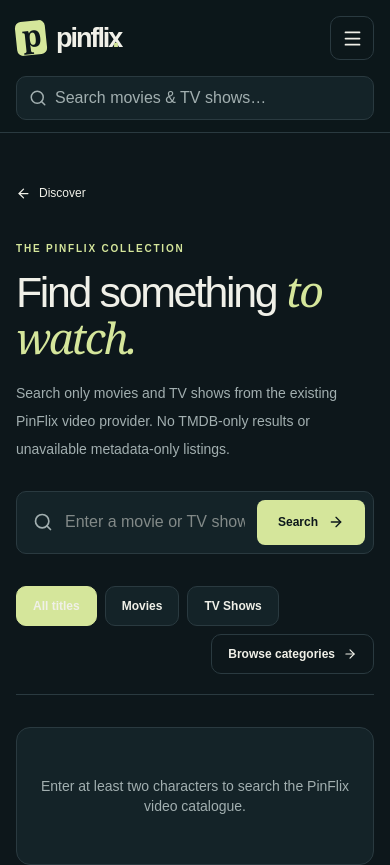
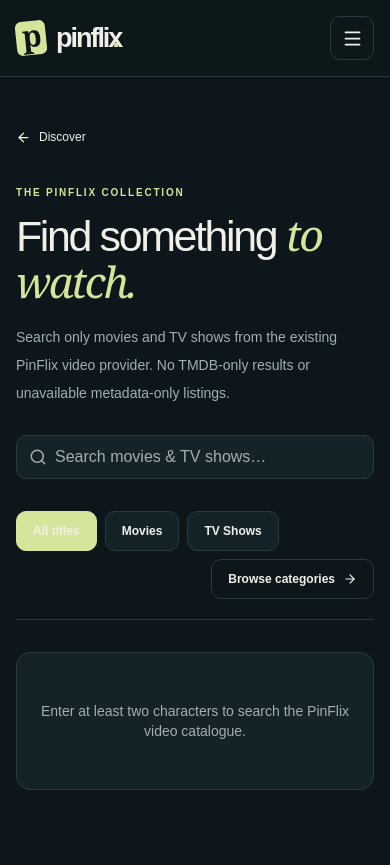
Before and after one commit to omarreact/PinFlix, a Next.js app: page /search in a window 390 px wide. Shown: the top 865 px of the page. Built offline with nearby package versions, Linux system fonts and the light colour scheme.

Commit message:
fix(ui): single mobile search input, honest provider search errors, correct TV classification

```diff
--- a/app/search/page.tsx
+++ b/app/search/page.tsx
@@ -1,6 +1,7 @@
 import Link from "next/link";
-import { ArrowLeft, ArrowRight, Search } from "lucide-react";
+import { ArrowLeft, ArrowRight } from "lucide-react";
 import { EntertainmentGrid } from "@/src/components/catalog-sections";
+import { LiveSearch } from "@/src/components/live-search";
 import { searchLibrary } from "@/src/lib/search-service";
 import { safeSearchQuery, safeSearchKind, type SearchKind } from "@/src/lib/search-ranking";
 
@@ -31,13 +32,9 @@ export default async function SearchPage({ searchParams }: { searchParams: Searc
       <p className="pf-eyebrow mt-7">THE PINFLIX COLLECTION</p>
       <h1 className="pf-title mt-3">Find something <span className="pf-serif">to watch.</span></h1>
       <p className="mt-4 text-sm leading-7 text-muted">Search only movies and TV shows from the existing PinFlix video provider. No TMDB-only results or unavailable metadata-only listings.</p>
-      <form action="/search" role="search" className="mt-7 flex items-center gap-2 rounded-md border border-line bg-surface p-2 focus-within:border-brand">
-        <Search size={20} className="ml-2 shrink-0 text-muted"/>
-        <input name="q" defaultValue={query} maxLength={100} aria-label="Search movies and TV shows"
-          placeholder="Enter a movie or TV show title…" className="min-w-0 flex-1 bg-transparent px-1 py-2.5 text-sm text-fg outline-none"/>
-        <input type="hidden" name="kind" value={kind}/>
-        <button type="submit" className="pf-action min-h-10 shrink-0">Search <ArrowRight size={16}/></button>
-      </form>
+      <div className="mt-7 max-w-2xl">
+        <LiveSearch key={`${query}:${kind}`} initialQuery={query} initialKind={kind}/>
+      </div>
     </section>
     <nav aria-label="Filter by type" className="flex flex-wrap gap-2 border-b border-line pb-5">
       {kinds.map(([value, label]) => <Link key={value} href={searchUrl(query, value)}
@@ -52,14 +49,21 @@ export default async function SearchPage({ searchParams }: { searchParams: Searc
     ) : <section className="space-y-6" aria-label="Provider search results">
       <div className="flex flex-wrap items-baseline justify-between gap-3">
         <h2 className="text-xl font-semibold text-fg">
-          {results.catalog.length ? `${results.catalog.length} results` : "No matching titles"} for “{query}”
+          {results.status === "unavailable" ? "Search temporarily unavailable" :
+            results.catalog.length ? `${results.catalog.length} results` : "No matching provider results"} for “{query}”
         </h2>
         <span className="text-xs text-muted">Page {page}</span>
       </div>
-      {results.catalog.length ? <EntertainmentGrid items={results.catalog}/> : (
+      {results.status === "unavailable" ? (
+        <div role="status" className="glass-panel rounded-lg px-5 py-10 text-center">
+          <p className="text-lg font-medium text-fg">The video provider could not complete this search</p>
+          <p className="mt-2 text-sm text-muted">This does not mean the title is absent. Please try again in a moment.</p>
+          <Link href={searchUrl(query,kind)} className="pf-action mt-5">Retry search <ArrowRight size={15}/></Link>
+        </div>
+      ) : results.catalog.length ? <EntertainmentGrid items={results.catalog}/> : (
         <div className="glass-panel rounded-lg px-5 py-12 text-center">
-          <p className="text-lg font-medium text-fg">Not in the current provider catalogue</p>
-          <p className="mt-2 text-sm text-muted">Try a shorter title, a different spelling, or browse by genre.</p>
+          <p className="text-lg font-medium text-fg">No matches returned by the provider</p>
+          <p className="mt-2 text-sm text-muted">Try a shorter title, a different spelling, or browse by genre. Title availability can change.</p>
           <Link href="/catalogue" className="pf-action mt-5">Browse catalogue <ArrowRight size={15}/></Link>
         </div>
       )}
@@ -68,7 +72,7 @@ export default async function SearchPage({ searchParams }: { searchParams: Searc
         <span className="text-xs text-muted">Page {page}</span>
         {results.catalogHasMore && <Link className="pf-action pf-action-outline" href={searchUrl(query, kind, page + 1)}>Next <ArrowRight size={15}/></Link>}
       </nav>}
-      <p className="text-xs text-muted">Results come from the video provider. Individual playback availability is confirmed when the player resolves its source.</p>
+      <p className="text-xs text-muted">Results come from the video provider, not TMDB. Individual playback availability is checked when Play is pressed.</p>
     </section>}
   </div>;
 }
--- a/src/components/app-shell.tsx
+++ b/src/components/app-shell.tsx
@@ -20,6 +20,7 @@ export function AppShell({children}:{children:React.ReactNode}) {
   const pathname=usePathname();
   const [expanded,setExpanded]=useState(false);
   const watching=pathname.startsWith("/watch/");
+  const isSearchPage = pathname === "/search";
   if(watching) return <div className="min-h-screen bg-black">{children}</div>;
 
   return <div className="min-h-screen bg-bg text-fg">
@@ -44,14 +45,14 @@ export function AppShell({children}:{children:React.ReactNode}) {
             </details>
           ) : <Link key={link.href} href={link.href} aria-current={link.href==="/" ? pathname==="/"?"page":undefined : pathname.startsWith(link.href)?"page":undefined}>{link.label}</Link>)}
         </nav>
-        <div className="pf-search ml-auto hidden w-[min(30vw,310px)] md:block"><LiveSearch/></div>
+        {!isSearchPage && <div className="pf-search ml-auto hidden w-[min(30vw,310px)] md:block"><LiveSearch/></div>}
         <div className="hidden items-center gap-3 lg:flex">
           <Link href="/saved" className="media-focus inline-flex h-10 w-10 items-center justify-center rounded-lg border border-line" aria-label="Open My List"><Bookmark size={17}/></Link>
           <Link href="/login" className="media-focus inline-flex items-center gap-2 rounded-md border border-line px-4 py-2.5 text-xs font-semibold">Sign in <ArrowUpRight size={15}/></Link>
         </div>
         <button type="button" className="media-focus inline-flex h-11 w-11 items-center justify-center rounded-md border border-line lg:hidden" aria-label={expanded?"Close menu":"Open menu"} aria-expanded={expanded} aria-controls="pinflix-menu" onClick={()=>setExpanded(p=>!p)}>{expanded?<X size={21}/>:<Menu size={21}/>}</button>
       </div>
-      <div className="pf-container pb-3 md:hidden"><LiveSearch/></div>
+      {!isSearchPage && <div className="pf-container pb-3 md:hidden"><LiveSearch/></div>}
       {expanded&&<nav id="pinflix-menu" aria-label="Mobile navigation" className="pf-container pf-nav flex flex-col gap-1 border-t border-line py-3 lg:hidden">
         {links.map(link=><Link key={link.href} href={link.href} onClick={()=>setExpanded(false)} aria-current={link.href==="/" ? pathname==="/"?"page":undefined : pathname.startsWith(link.href)?"page":undefined} className="media-focus rounded-md px-3 py-3 hover:bg-white/5">{link.label}</Link>)}
         <div className="mt-1 border-t border-line pt-3">
--- a/src/components/live-search.tsx
+++ b/src/components/live-search.tsx
@@ -27,14 +27,19 @@ function searchUrl(q:string,kind:SearchKind){
   return `/search?${params}`;
 }
 
-export function LiveSearch(){
+export function LiveSearch({
+  initialQuery = "", initialKind = "all",
+}: {
+  initialQuery?: string;
+  initialKind?: SearchKind;
+} = {}){
   const router=useRouter();
   const inputRef=useRef<HTMLInputElement>(null);
   const rootRef=useRef<HTMLDivElement>(null);
   const id=useId();
   const listId=`pinflix-search-results-${id.replaceAll(":","")}`;
-  const [query,setQuery]=useState("");
-  const [kind,setKind]=useState<SearchKind>("all");
+  const [query,setQuery]=useState(initialQuery);
+  const [kind,setKind]=useState<SearchKind>(initialKind);
   const [open,setOpen]=useState(false);
   const [data,setData]=useState<SearchResponse|null>(null);
   const [loading,setLoading]=useState(false);
@@ -125,12 +130,12 @@ export function LiveSearch(){
     <form onSubmit={performSearch} role="search">
       <div className="flex h-11 items-center gap-2 rounded-md border border-line bg-surface px-3 focus-within:border-brand">
         <Search size={18} className="shrink-0 text-muted" aria-hidden="true"/>
-        <input ref={inputRef} type="search" value={query} maxLength={100}
+        <input ref={inputRef} type="text" inputMode="search" enterKeyHint="search" value={query} maxLength={100}
           role="combobox" aria-label="Search movies and TV series" aria-autocomplete="list"
           aria-expanded={open} aria-controls={listId}
           aria-activedescendant={open&&active>=0?`${listId}-item-${active}`:undefined}
           autoComplete="off" placeholder="Search movies & TV shows…"
-          onFocus={()=>{setOpen(true);setRecent(getRecent());if(ready)setLoading(true);}}
+          onFocus={()=>{setOpen(true);setRecent(getRecent());if(ready && !data)setLoading(true);}}
           onKeyDown={handleKey}
           onChange={event=>{setQuery(event.target.value);setData(null);setActive(-1);setError(false);setOpen(true);setLoading(event.target.value.trim().length>=2);}}
           className="min-w-0 flex-1 bg-transparent py-2 text-sm text-fg outline-none placeholder:text-muted"/>
@@ -157,7 +162,7 @@ export function LiveSearch(){
         {error&&!loading&&<p role="alert" className="px-4 py-5 text-sm text-muted">Search is temporarily unavailable. Press Enter to view full results.</p>}
         {!loading&&!error&&<>
           {provider.length>0&&<section aria-label="PinFlix catalogue matches"><p className="pf-eyebrow bg-bg/50 px-3 py-2">PinFlix video catalogue</p>{provider.map((item,i)=>renderItem(item,i))}</section>}
-          {!combined.length&&<p className="px-4 py-5 text-sm text-muted">No matching titles. Try different spelling or the full search.</p>}
+          {!combined.length&&<p className="px-4 py-5 text-sm text-muted">The video provider returned no matching titles. Try a shorter name or another category.</p>}
         </>}
         <div className="sticky bottom-0 flex items-center justify-between gap-2 border-t border-line bg-panel px-3 py-2">
           <Link href="/catalogue" onClick={close} className="media-focus rounded-md px-3 py-2 text-xs font-semibold text-muted hover:bg-surface">Browse categories</Link>
--- a/src/lib/providers/moviebox/web.ts
+++ b/src/lib/providers/moviebox/web.ts
@@ -53,7 +53,7 @@ function providerId(subjectId: string | number, detailPath: string) {
 function mapItem(item: any, kindFallback?: "movie" | "show"): Entertainment {
   const kind =
     kindFallback ??
-    (item.subjectType === 2 || item.subject?.subjectType === 2 ? "show" : "movie");
+    (Number(item.subjectType ?? item.subject?.subjectType) === 2 ? "show" : "movie");
   const subj = item.subject ?? item;
   const subjectId = subj.subjectId ?? item.subjectId;
   const detailPath =
```
